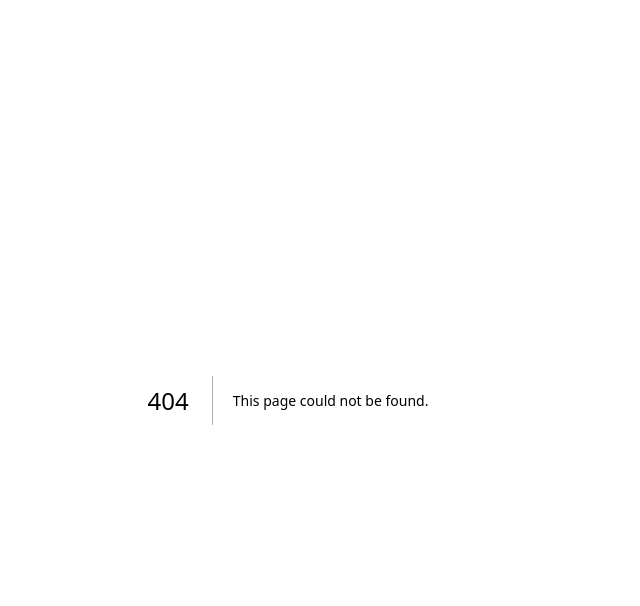
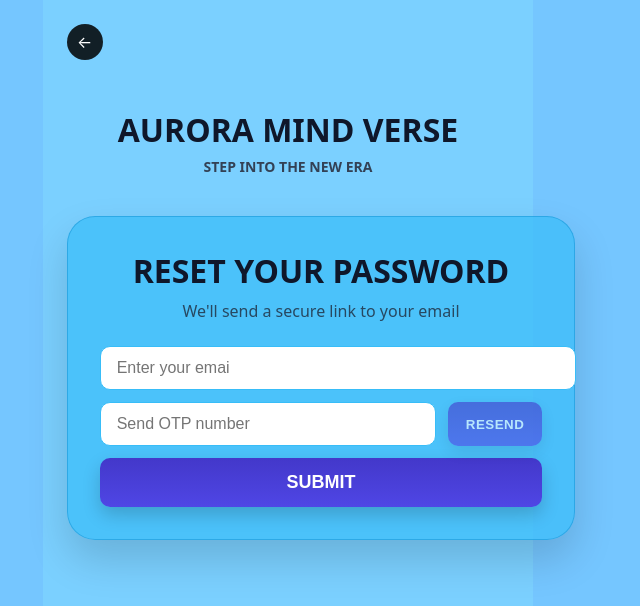
Before and after one commit to Khabir-rusyaidi/aurora-mindverse, a Next.js app: page /forgot-password in a window 1280 px wide. Before the commit this address had no page. Shown: the top 606 px of the page, without its empty margins (352-992 px from the left). Built offline with nearby package versions, Linux system fonts and the light colour scheme.

Commit message:
fix: rename forget-password -> forgot-password and remove any

```diff
--- a/app/forget-password/page.tsx
+++ b/app/forgot-password/page.tsx
@@ -2,7 +2,6 @@
 
 import React, { useEffect, useState } from "react";
 import Link from "next/link";
-
 
 export default function ForgotPasswordPage() {
   const [email, setEmail] = useState("");
@@ -10,114 +9,56 @@ export default function ForgotPasswordPage() {
   const [pwd, setPwd] = useState("");
   const [pwd2, setPwd2] = useState("");
   const [otpSent, setOtpSent] = useState(false);
-  const [cooldown, setCooldown] = useState(0); // seconds for RESEND
+  const [cooldown, setCooldown] = useState(0);
   const [loading, setLoading] = useState(false);
   const [msg, setMsg] = useState<string | null>(null);
   const [err, setErr] = useState<string | null>(null);
 
-  // simple inline styles so you don't need Tailwind here
   const styles = {
-    page: {
-      minHeight: "100vh",
-      background: "#7bd0ff", // sky-300 feel
-    },
+    page: { minHeight: "100vh", background: "#7bd0ff" },
     container: { maxWidth: 1152, margin: "0 auto", padding: "24px" },
     headerWrap: { textAlign: "center" as const },
-    h1: {
-      fontSize: 32,
-      fontWeight: 800,
-      color: "#0f172a", // slate-900
-      margin: 0,
-    },
-    sub: {
-      marginTop: 6,
-      fontSize: 14,
-      fontWeight: 600,
-      color: "#334155", // slate-700
-    },
+    h1: { fontSize: 32, fontWeight: 800, color: "#0f172a", margin: 0 },
+    sub: { marginTop: 6, fontSize: 14, fontWeight: 600, color: "#334155" },
     card: {
       margin: "40px auto 0",
       width: "100%",
       maxWidth: 900,
-      background: "rgba(56, 189, 248, 0.7)", // sky-400/70
+      background: "rgba(56, 189, 248, 0.7)",
       borderRadius: 28,
       boxShadow: "0 20px 40px rgba(0,0,0,0.15)",
       border: "1px solid rgba(2,132,199,0.4)",
       padding: 32,
     },
-    title: {
-      textAlign: "center" as const,
-      fontSize: 32,
-      fontWeight: 800,
-      color: "#0f172a",
-      margin: 0,
-    },
-    subtitle: {
-      textAlign: "center" as const,
-      marginTop: 8,
-      color: "rgba(30,41,59,0.8)",
-    },
+    title: { textAlign: "center" as const, fontSize: 32, fontWeight: 800, color: "#0f172a", margin: 0 },
+    subtitle: { textAlign: "center" as const, marginTop: 8, color: "rgba(30,41,59,0.8)" },
     formWrap: { margin: "24px auto 0", maxWidth: 720 },
     input: {
-      width: "100%",
-      borderRadius: 10,
-      border: "1px solid #38bdf8",
-      background: "#fff",
-      padding: "12px 16px",
-      outline: "none",
-      fontSize: 16,
+      width: "100%", borderRadius: 10, border: "1px solid #38bdf8",
+      background: "#fff", padding: "12px 16px", outline: "none", fontSize: 16,
     },
-    row: {
-      display: "flex",
-      gap: 12,
-      alignItems: "stretch",
-    },
+    row: { display: "flex", gap: 12, alignItems: "stretch" },
     resendBtn: {
-      whiteSpace: "nowrap" as const,
-      border: "none",
-      borderRadius: 10,
-      padding: "12px 18px",
-      fontWeight: 800,
-      textTransform: "uppercase" as const,
-      letterSpacing: 0.5,
-      color: "#fff",
-      background:
-        "linear-gradient(to bottom, rgb(67, 56, 202), rgb(79, 70, 229))", // indigo-ish
-      boxShadow: "0 6px 16px rgba(0,0,0,0.15)",
-      cursor: "pointer",
+      whiteSpace: "nowrap" as const, border: "none", borderRadius: 10, padding: "12px 18px",
+      fontWeight: 800, textTransform: "uppercase" as const, letterSpacing: 0.5,
+      color: "#fff", background: "linear-gradient(to bottom, rgb(67,56,202), rgb(79,70,229))",
+      boxShadow: "0 6px 16px rgba(0,0,0,0.15)", cursor: "pointer",
     },
     submitBtn: {
-      width: "100%",
-      marginTop: 12,
-      border: "none",
-      borderRadius: 10,
-      padding: "14px 18px",
-      fontWeight: 800,
-      textTransform: "uppercase" as const,
-      color: "#fff",
-      background:
-        "linear-gradient(to bottom, rgb(67, 56, 202), rgb(79, 70, 229))",
-      boxShadow: "0 8px 18px rgba(0,0,0,0.18)",
-      cursor: "pointer",
-      fontSize: 18,
+      width: "100%", marginTop: 12, border: "none", borderRadius: 10, padding: "14px 18px",
+      fontWeight: 800, textTransform: "uppercase" as const, color: "#fff",
+      background: "linear-gradient(to bottom, rgb(67,56,202), rgb(79,70,229))",
+      boxShadow: "0 8px 18px rgba(0,0,0,0.18)", cursor: "pointer", fontSize: 18,
     },
     back: {
-      display: "inline-flex",
-      width: 36,
-      height: 36,
-      alignItems: "center",
-      justifyContent: "center",
-      borderRadius: "9999px",
-      background: "rgba(0,0,0,0.85)",
-      color: "#fff",
-      textDecoration: "none",
+      display: "inline-flex", width: 36, height: 36, alignItems: "center", justifyContent: "center",
+      borderRadius: "9999px", background: "rgba(0,0,0,0.85)", color: "#fff", textDecoration: "none",
     },
     backWrap: { padding: 24 },
-    note: { textAlign: "center" as const, marginTop: 8, color: "#065f46" }, // emerald-700
-    error: { textAlign: "center" as const, marginTop: 8, color: "#b91c1c" }, // red-700
+    note: { textAlign: "center" as const, marginTop: 8, color: "#065f46" },
+    error: { textAlign: "center" as const, marginTop: 8, color: "#b91c1c" },
   };
 
-  // cooldown countdown
   useEffect(() => {
     if (cooldown <= 0) return;
     const t = setInterval(() => setCooldown((s) => (s > 0 ? s - 1 : 0)), 1000);
@@ -126,31 +67,27 @@ export default function ForgotPasswordPage() {
 
   async function sendOrResendOtp() {
     if (!email) return;
-    setLoading(true);
-    setMsg(null);
-    setErr(null);
+    setLoading(true); setMsg(null); setErr(null);
     try {
       const r = await fetch("/api/forgot-password/request-otp", {
         method: "POST",
         headers: { "Content-Type": "application/json" },
         body: JSON.stringify({ email }),
       });
-      const d = await r.json();
-      if (!r.ok) throw new Error(d.error || "Failed to send OTP");
+      const d: unknown = await r.json();
+      if (!r.ok) throw new Error(typeof d === "object" && d && "error" in (d as Record<string, unknown>) ? String((d as any).error) : "Failed to send OTP");
       setOtpSent(true);
-      if (typeof d.cooldown === "number") setCooldown(d.cooldown); // server enforces (60s)
+      if (typeof (d as any).cooldown === "number") setCooldown((d as any).cooldown);
       setMsg("OTP sent to your email. It expires in 10 minutes.");
-    } catch (e: any) {
-      setErr(e.message);
+    } catch (e: unknown) {
+      setErr(e instanceof Error ? e.message : "Failed to send OTP");
     } finally {
       setLoading(false);
     }
   }
 
   async function submitNewPassword() {
-    setLoading(true);
-    setMsg(null);
-    setErr(null);
+    setLoading(true); setMsg(null); setErr(null);
     try {
       if (!otp || otp.length !== 6) throw new Error("Please enter 6-digit OTP");
       if (pwd.length < 8) throw new Error("Password must be at least 8 characters");
@@ -161,11 +98,11 @@ export default function ForgotPasswordPage() {
         headers: { "Content-Type": "application/json" },
         body: JSON.stringify({ email, code: otp, newPassword: pwd }),
       });
-      const d = await r.json();
-      if (!r.ok) throw new Error(d.error || "Failed to reset password");
+      const d: unknown = await r.json();
+      if (!r.ok) throw new Error(typeof d === "object" && d && "error" in (d as Record<string, unknown>) ? String((d as any).error) : "Failed to reset password");
       setMsg("Password updated. You can now log in.");
-    } catch (e: any) {
-      setErr(e.message);
+    } catch (e: unknown) {
+      setErr(e instanceof Error ? e.message : "Failed to reset password");
     } finally {
       setLoading(false);
     }
@@ -173,11 +110,8 @@ export default function ForgotPasswordPage() {
 
   return (
     <div style={styles.page}>
-      {/* Back arrow to login */}
       <div style={styles.backWrap}>
-        <Link href="/" aria-label="Back to login" style={styles.back}>
-          ←
-        </Link>
+        <Link href="/" aria-label="Back to login" style={styles.back}>←</Link>
       </div>
 
       <div style={styles.container as React.CSSProperties}>
@@ -191,7 +125,6 @@ export default function ForgotPasswordPage() {
           <p style={styles.subtitle}>We&apos;ll send a secure link to your email</p>
 
           <div style={styles.formWrap}>
-            {/* EMAIL */}
             <input
               type="email"
               placeholder="Enter your emai"
@@ -200,7 +133,6 @@ export default function ForgotPasswordPage() {
               style={styles.input}
             />
 
-            {/* OTP + RESEND row */}
             <div style={{ ...styles.row, marginTop: 12 }}>
               <input
                 type="text"
@@ -223,7 +155,6 @@ export default function ForgotPasswordPage() {
               </button>
             </div>
 
-            {/* New password fields appear after OTP is sent */}
             {otpSent && (
               <>
                 <div style={{ marginTop: 12 }}>
@@ -247,7 +178,6 @@ export default function ForgotPasswordPage() {
               </>
             )}
 
-            {/* SUBMIT */}
             <button
               onClick={submitNewPassword}
               disabled={loading}
```
